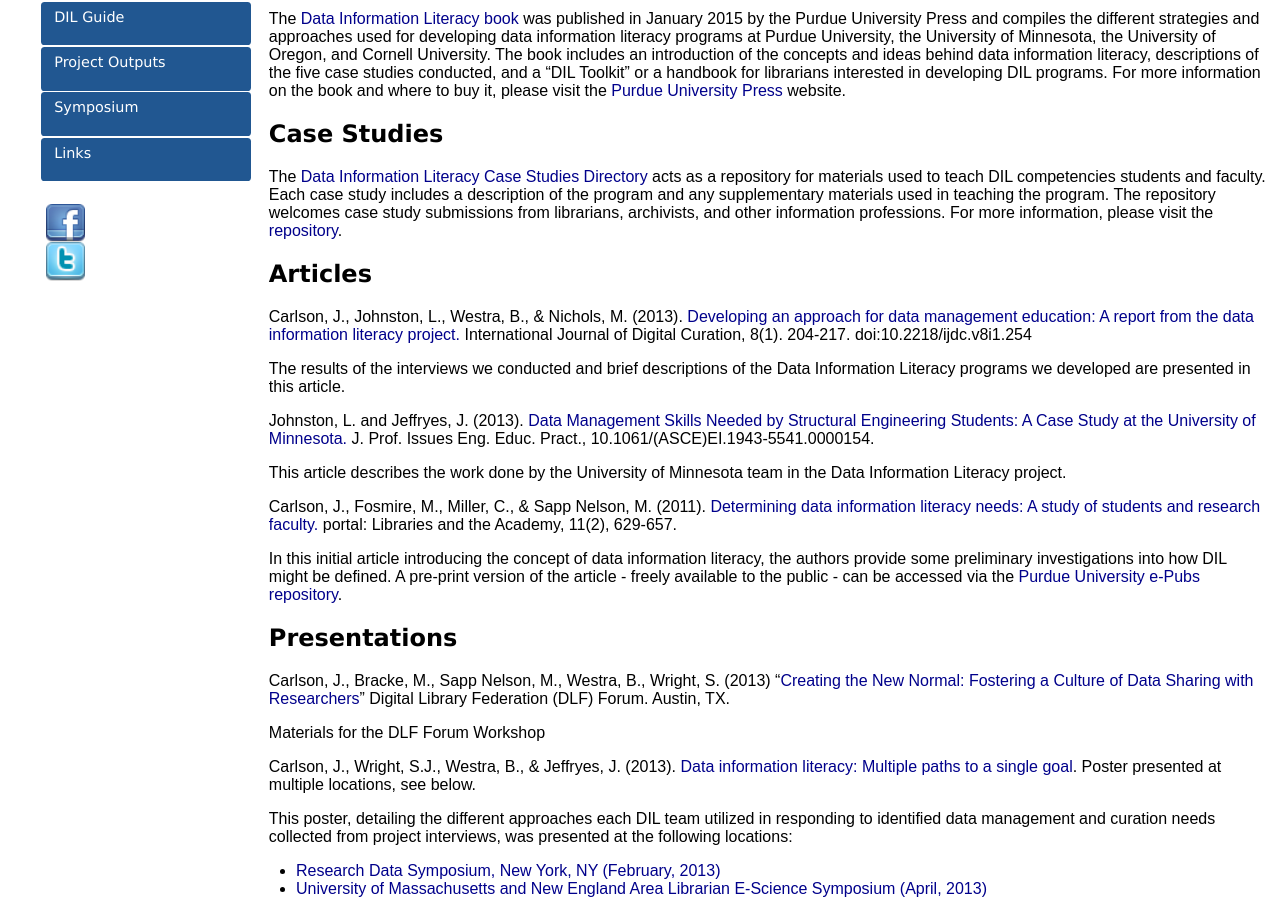
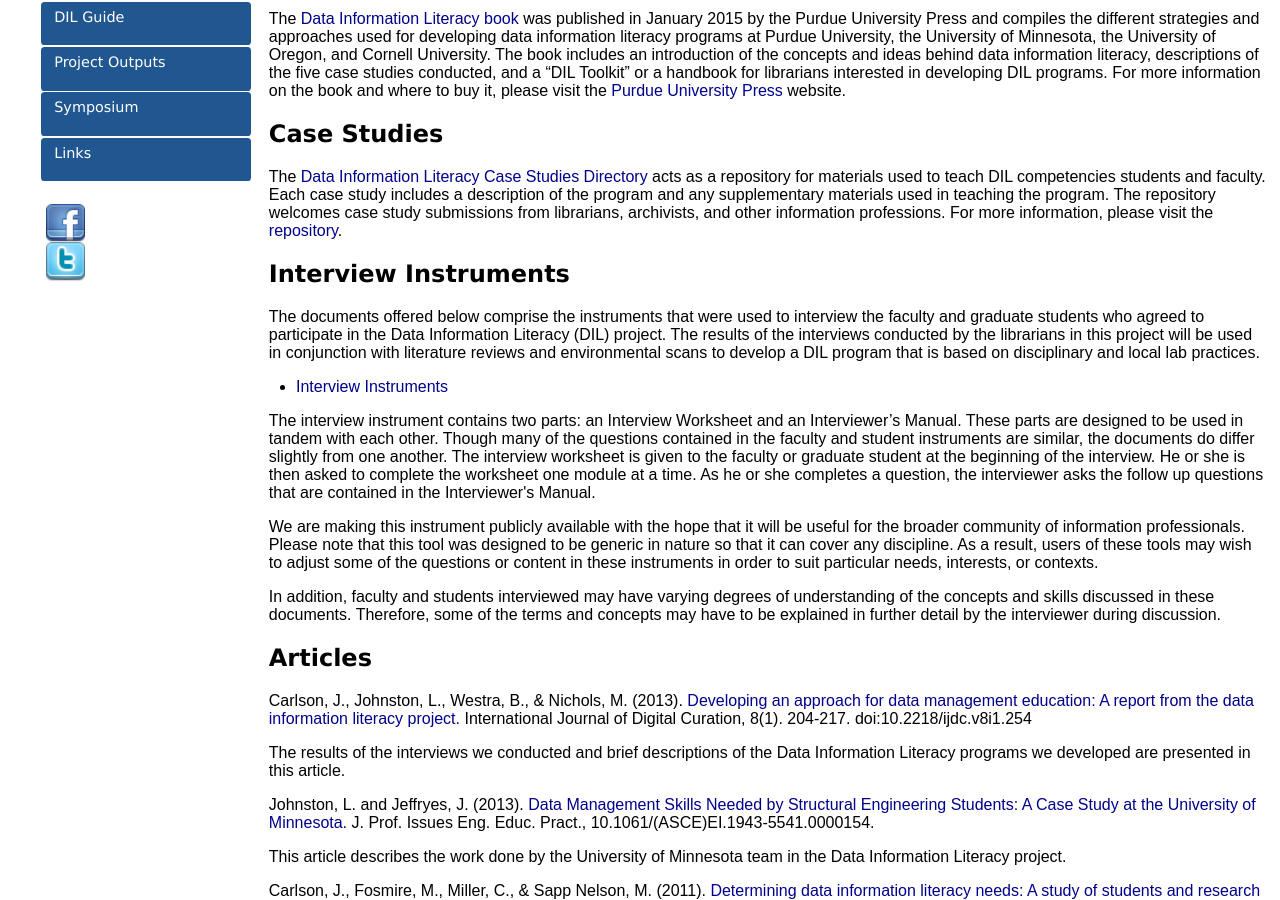
Before and after one commit to datainfolit/datainfolit, a Jekyll site: the page built from publications/index.html, in a window 1280 px wide and 900 px high, scrolled down 304 px. Built offline with Jekyll 4.4.1, drawn with Linux system fonts in a browser that asks for light colours.

Commit message:
Update index.html

```diff
--- a/publications/index.html
+++ b/publications/index.html
@@ -14,6 +14,17 @@
 <h2 class="underline">Case Studies</h2>
 <!-- Content -->
 <p>The <a href="http://docs.lib.purdue.edu/dilcs/" target="blank">Data Information Literacy Case Studies Directory</a> acts as a repository for materials used to teach DIL competencies students and faculty. Each case study includes a description of the program and any supplementary materials used in teaching the program. The repository welcomes case study submissions from librarians, archivists, and other information professions. For more information, please visit the <a href="http://docs.lib.purdue.edu/dilcs/" target="blank">repository</a>.</p>
+<!-- Subtitle -->
+<h2>Interview Instruments</h2>
+<!-- Content -->
+<p>The documents offered below comprise the instruments that were used to interview the faculty and graduate students who agreed to participate in the Data Information Literacy (DIL) project.  The results of the interviews conducted by the librarians in this project will be used in conjunction with literature reviews and environmental scans to develop a DIL program that is based on disciplinary and local lab practices.
+  <ul>
+    <li><a href="http://dx.doi.org/10.5703/1288284315510" target="_blank">Interview Instruments</a></li>
+  </ul>
+</p>
+<p>The interview instrument contains two parts: an Interview Worksheet and an Interviewer’s Manual.  These parts are designed to be used in tandem with each other.  Though many of the questions contained in the faculty and student instruments are similar, the documents do differ slightly from one another.  The interview worksheet is given to the faculty or graduate student at the beginning of the interview.  He or she is then asked to complete the worksheet one module at a time.  As he or she completes a question, the interviewer asks the follow up questions that are contained in the Interviewer's Manual.</p>
+<p>We are making this instrument publicly available with the hope that it will be useful for the broader community of information professionals.  Please note that this tool was designed to be generic in nature so that it can cover any discipline. As a result, users of these tools may wish to adjust some of the questions or content in these instruments in order to suit particular needs, interests, or contexts.</p>
+<p>In addition, faculty and students interviewed may have varying degrees of understanding of the concepts and skills discussed in these documents.  Therefore, some of the terms and concepts may have to be explained in further detail by the interviewer during discussion.</p>
 <!-- Subtitle -->
 <h2>Articles</h2>
 <!-- Content -->
```
